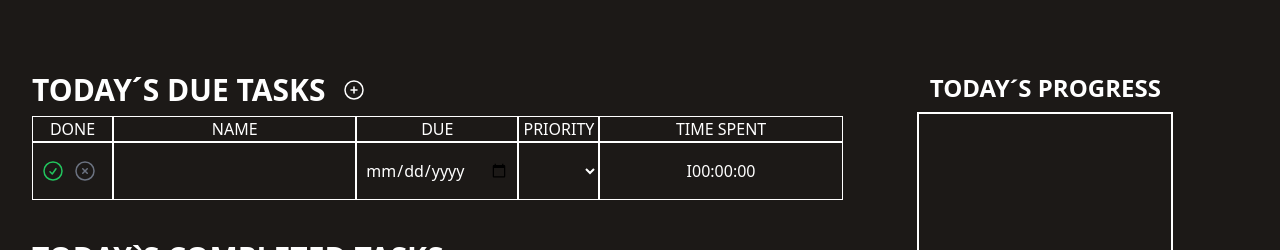
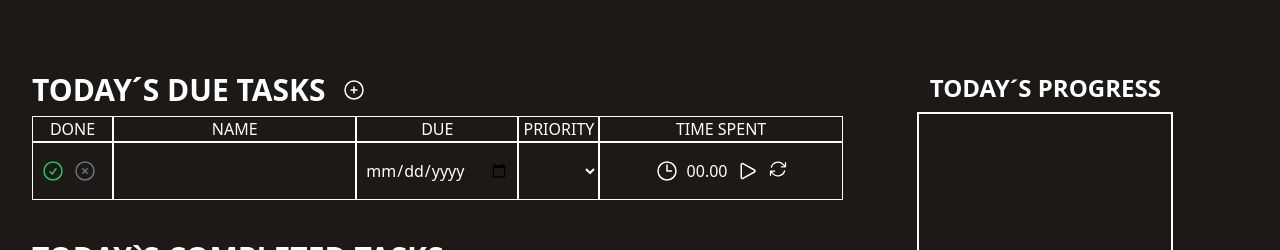
Before and after one commit to AndresCpulveda/personal-planner, a React (Vite) app in the folder frontend/: page / in a window 1280 px wide. Both pictures are taken after a click on the icon 353 px from the left and 90 px from the top of the page. Shown: the top 250 px of the page. Built offline with nearby package versions, Linux system fonts and the light colour scheme.

Commit message:
timer component added

```diff
--- a/frontend/src/components/AddTask.jsx
+++ b/frontend/src/components/AddTask.jsx
@@ -1,6 +1,7 @@
 import {useState} from 'react'
 
 import useTasks from './hooks/useTasks';
+import Timer from './Timer';
 
 function AddTask() {
 
@@ -51,7 +52,7 @@ function AddTask() {
           <option value="medium">Medium</option>
           <option value="high">High</option>
         </select></li>
-      <li className='col-span-3 flex items-center justify-center border border-white text-white px-2'><p><span>I</span>00:00:00<span></span></p></li>
+      <li className='col-span-3 flex items-center justify-center border border-white text-white px-2'><Timer /></li>
     </ul>
 
   )
--- a/frontend/src/components/Task.jsx
+++ b/frontend/src/components/Task.jsx
@@ -1,6 +1,7 @@
 
 
 import useTasks from './hooks/useTasks';
+import Timer from './Timer';
 
 function Task({task}) {
 
@@ -25,7 +26,7 @@ function Task({task}) {
         <li className='col-span-3 flex items-center border border-white text-white px-2'>{name}</li>
         <li className='col-span-2 flex items-center justify-center border border-white text-white px-2'>{due}</li>
         <li className='col-span-1 flex items-center justify-center border border-white text-white px-2'>{priority}</li>
-        <li className='col-span-3 flex items-center justify-center border border-white text-white px-2'><p><span>I</span> {time} <span></span></p></li>
+        <li className='col-span-3 flex items-center justify-center border border-white text-white px-2'> <Timer /> </li>
       </ul>
     </>
   )
--- /dev/null
+++ b/frontend/src/components/Timer.jsx
@@ -0,0 +1,66 @@
+import {useRef, useState} from 'react'
+
+function Timer() {
+
+  const [timerActive, setTimerActive] = useState(false)
+  const [timerPaused, setTimerPaused] = useState(true)
+  const [timer, setTimer] = useState(0)
+
+  const timeRef = useRef(null)
+
+  const handleStart = () => {
+    setTimerActive(true)
+    setTimerPaused(false)
+    timeRef.current = setInterval(() => {
+      setTimer((timer) => timer + 1)
+    }, 1000)
+  }
+
+  const handlePause = () => {
+    setTimerActive(false)
+    setTimerPaused(true)
+    clearInterval(timeRef.current)
+  }
+
+  const handleReset = () => {
+    setTimerActive(false)
+    setTimerPaused(true)
+    clearInterval(timeRef.current)
+    setTimer(0)
+  }
+  const minutes = `0${Math.floor(timer / 60)}`
+  const seconds = `0${timer % 60}`.slice(-2)
+
+  return (
+    <>
+      <div className='flex gap-2'>
+        <span>
+          <svg xmlns="http://www.w3.org/2000/svg" fill="none" viewBox="0 0 24 24" strokeWidth={1.5} stroke="currentColor" className="w-6 h-6">
+            <path strokeLinecap="round" strokeLinejoin="round" d="M12 6v6h4.5m4.5 0a9 9 0 11-18 0 9 9 0 0118 0z" />
+          </svg>
+        </span>
+        <p>{`${minutes}.${seconds}`}</p>
+        {timerPaused ?
+          <span onClick={() => handleStart()}>
+            <svg xmlns="http://www.w3.org/2000/svg" fill="none" viewBox="0 0 24 24" strokeWidth={1.5} stroke="currentColor" className="w-6 h-6 cursor-pointer hover:scale-110 transition-all">
+              <path strokeLinecap="round" strokeLinejoin="round" d="M5.25 5.653c0-.856.917-1.398 1.667-.986l11.54 6.348a1.125 1.125 0 010 1.971l-11.54 6.347a1.125 1.125 0 01-1.667-.985V5.653z" />
+            </svg>
+          </span>
+        :
+          <span onClick={() => handlePause()}>
+            <svg xmlns="http://www.w3.org/2000/svg" fill="none" viewBox="0 0 24 24" strokeWidth={1.5} stroke="currentColor" className="w-6 h-6 cursor-pointer hover:scale-110 transition-all">
+              <path strokeLinecap="round" strokeLinejoin="round" d="M15.75 5.25v13.5m-7.5-13.5v13.5" />
+            </svg>
+          </span>
+        }
+        <span onClick={() => handleReset()}>
+          <svg xmlns="http://www.w3.org/2000/svg" fill="none" viewBox="0 0 24 24" strokeWidth={1.5} stroke="currentColor" className={`w-5 h-5 ${timerActive ? 'invisible' : 'visible'} hover:scale-110 transition-all cursor-pointer`}>
+            <path strokeLinecap="round" strokeLinejoin="round" d="M16.023 9.348h4.992v-.001M2.985 19.644v-4.992m0 0h4.992m-4.993 0l3.181 3.183a8.25 8.25 0 0013.803-3.7M4.031 9.865a8.25 8.25 0 0113.803-3.7l3.181 3.182m0-4.991v4.99" />
+          </svg>
+        </span>
+      </div>
+    </>
+  )
+}
+
+export default Timer
```
